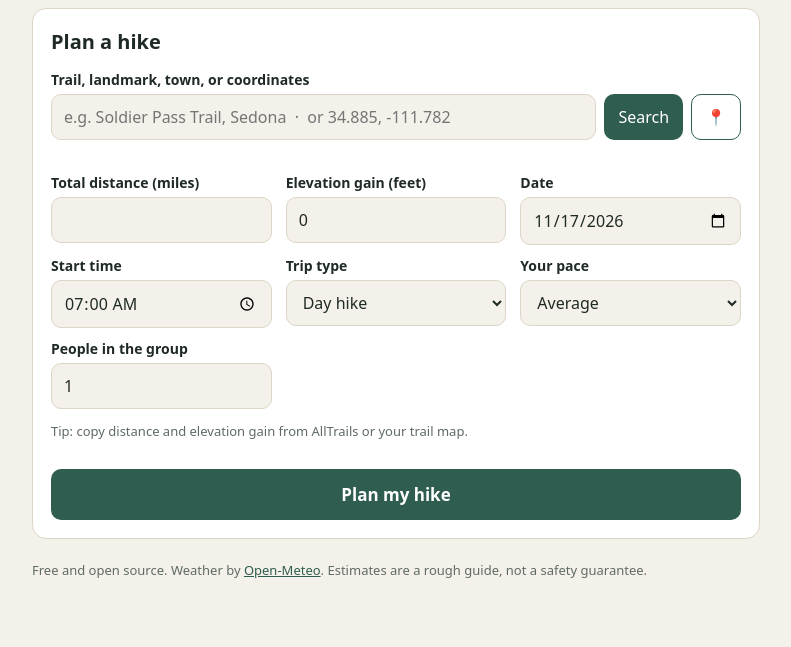
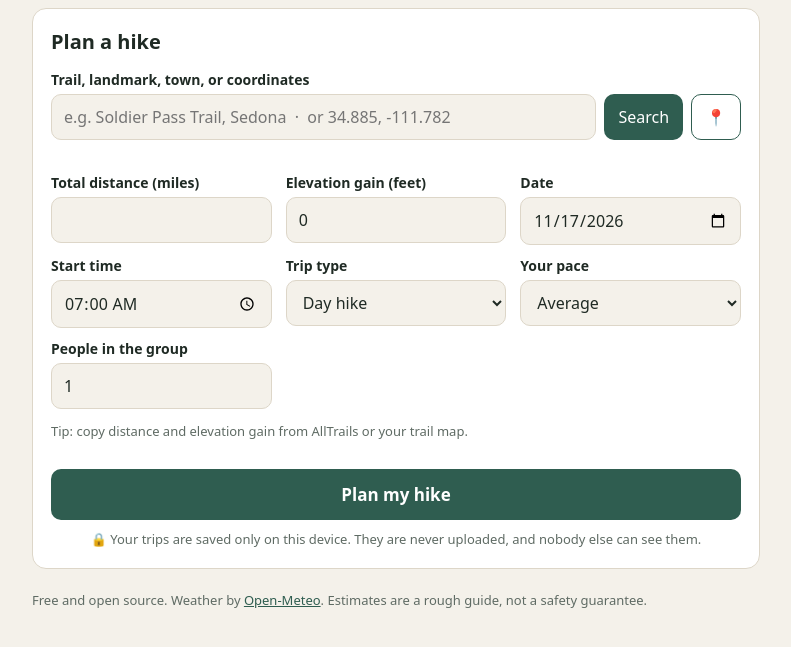
Before and after one commit to suhibug/hikepace, a plain HTML site: page index.html in a window 1280 px wide. Shown: the part 89-736 px from the top of the page, without its empty margins (244-1035 px from the left). Drawn offline with Linux system fonts and the light colour scheme.

Commit message:
Add privacy note: trips stay on this device
Co-Authored-By: Claude Opus 5.5 <noreply@anthropic.com>

```diff
--- a/index.html
+++ b/index.html
@@ -57,12 +57,14 @@
       </div>
       <p class="small muted">Tip: copy distance and elevation gain from AllTrails or your trail map.</p>
       <button id="plan-btn" type="submit" class="primary">Plan my hike</button>
+      <p class="privacy">🔒 Your trips are saved only on this device. They are never uploaded, and nobody else can see them.</p>
     </form>
 
     <section id="results" class="panel" hidden aria-live="polite"></section>
 
     <section id="saved" class="panel no-print" hidden>
       <h2>Saved trips (work offline)</h2>
+      <p class="small muted">Only on this device. Clearing your browser data deletes them.</p>
       <ul id="saved-list" class="saved-list"></ul>
     </section>
   </main>
--- a/style.css
+++ b/style.css
@@ -79,6 +79,7 @@ tr.danger-row td { background: var(--danger-bg); color: var(--danger-text); }
 .saved-list { list-style: none; padding: 0; margin: 0; }
 .saved-list li { display: flex; gap: 8px; align-items: center; margin: 6px 0; }
 .saved-list li button:first-child { flex: 1; text-align: left; background: var(--bg); color: var(--text); border: 1px solid var(--line); white-space: normal; }
+.privacy { font-size: 13px; color: var(--muted); text-align: center; margin: 10px 0 0; }
 .disclaimer { font-size: 12.5px; color: var(--muted); margin-top: 18px; }
 footer { max-width: 760px; margin: 0 auto; padding: 8px 16px 30px; font-size: 13px; color: var(--muted); }
 footer a { color: var(--brand); }
```
